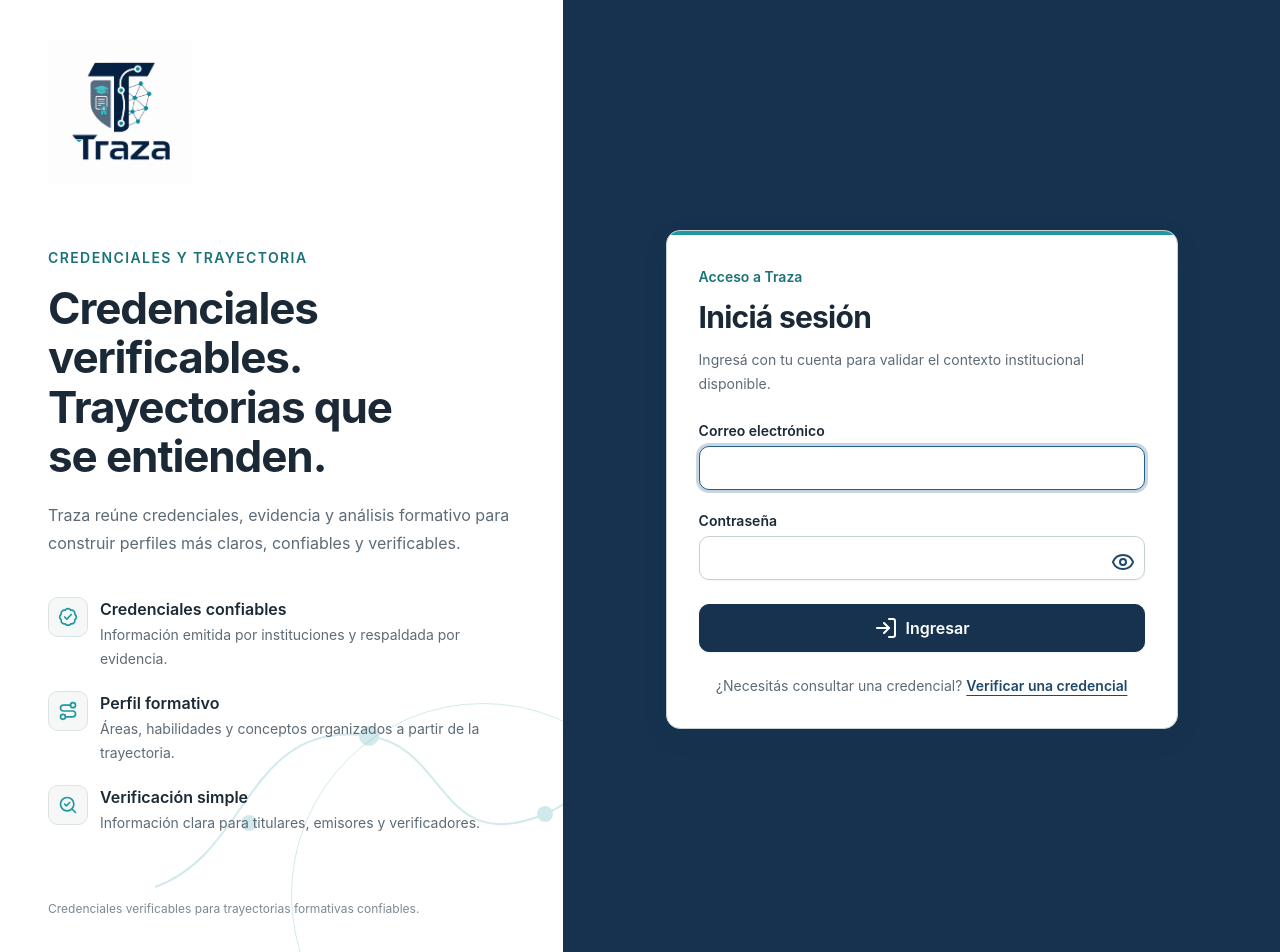
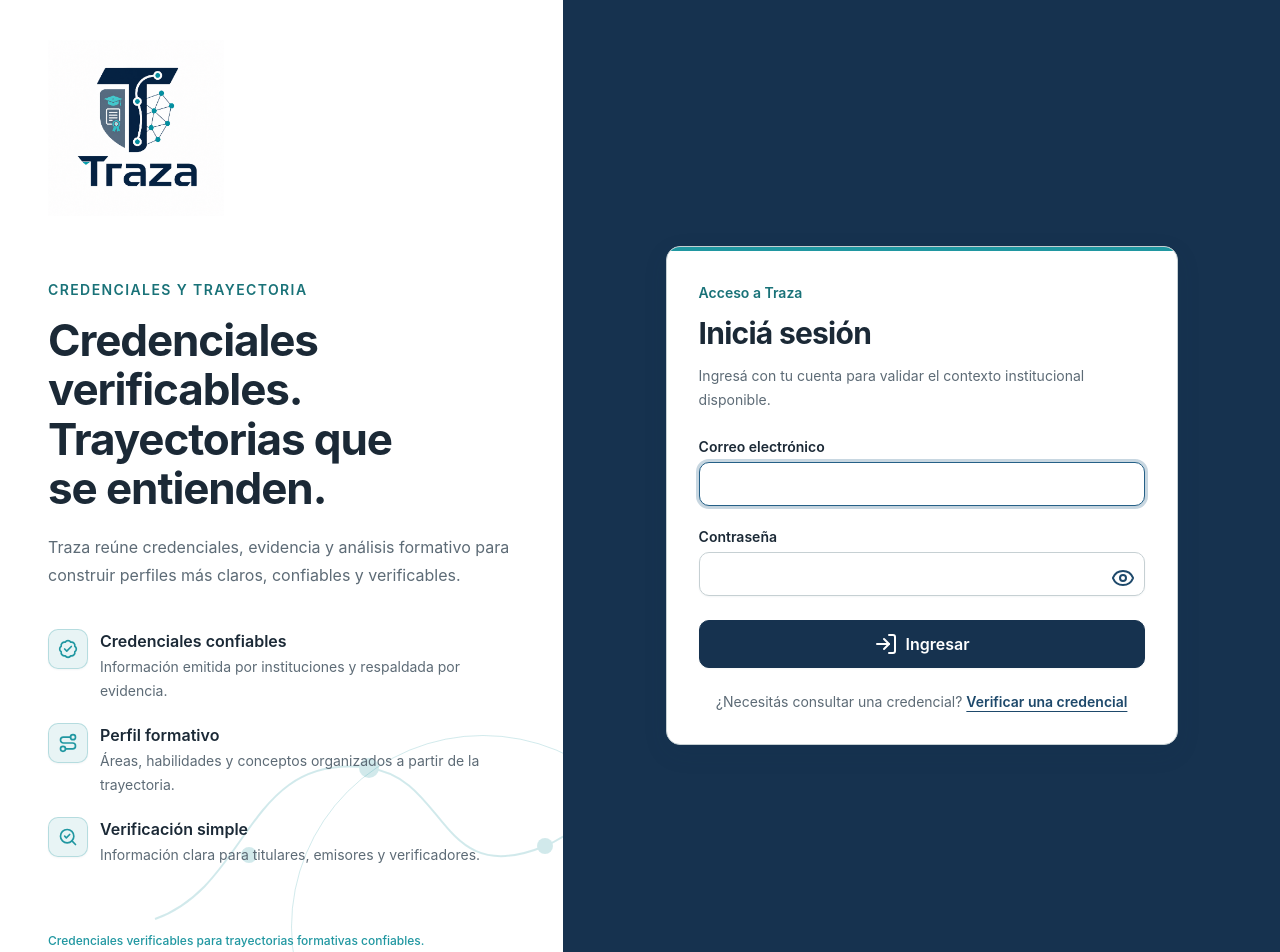
Before and after one commit to AdrielPasik/PFI---Credenciales-Verificables-y-Perfil-Formativo, a Next.js app in the folder apps/web/: page /login in a window 1280 px wide. Shown: the top 952 px of the page. Built offline with nearby package versions, Linux system fonts and the light colour scheme.

Commit message:
Mejora pantalla login

```diff
--- a/apps/web/src/components/layout/auth-shell.tsx
+++ b/apps/web/src/components/layout/auth-shell.tsx
@@ -47,7 +47,7 @@
         <div className="relative mx-auto flex h-full max-w-xl flex-col px-5 py-5 sm:px-8 sm:py-7 lg:min-h-svh lg:px-12 lg:py-10">
           <Image
             alt="Traza"
-            className="h-auto w-36"
+            className="h-auto w-44"
             height={1254}
             priority
             src="/brand/traza-logo.png"
@@ -80,7 +80,7 @@
                   >
                     <span
                       aria-hidden="true"
-                      className="flex size-10 items-center justify-center rounded-control border border-border-default bg-canvas text-brand-accent"
+                      className="flex size-10 items-center justify-center rounded-control border border-brand-accent/25 bg-brand-accent/10 text-brand-accent shadow-xs"
                     >
                       <Icon className="size-5" />
                     </span>
@@ -96,7 +96,7 @@
             </ul>
           </div>
 
-          <p className="text-xs leading-5 text-text-subtle">
+          <p className="text-xs leading-5 font-medium text-brand-accent">
             Credenciales verificables para trayectorias formativas confiables.
           </p>
         </div>
```
Also changed, not shown: 1 other file (tests, documents, lock files or other folders).
